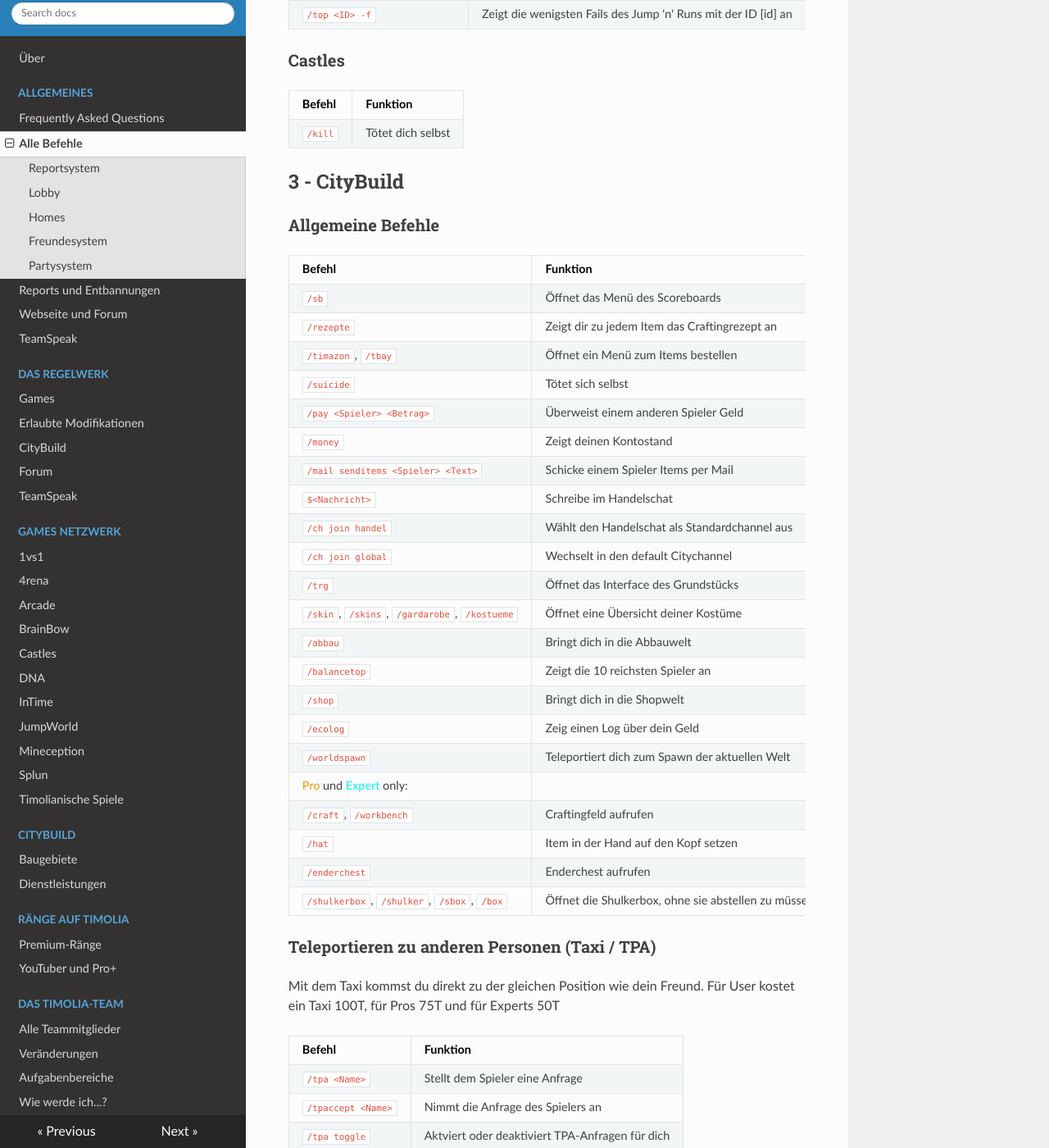
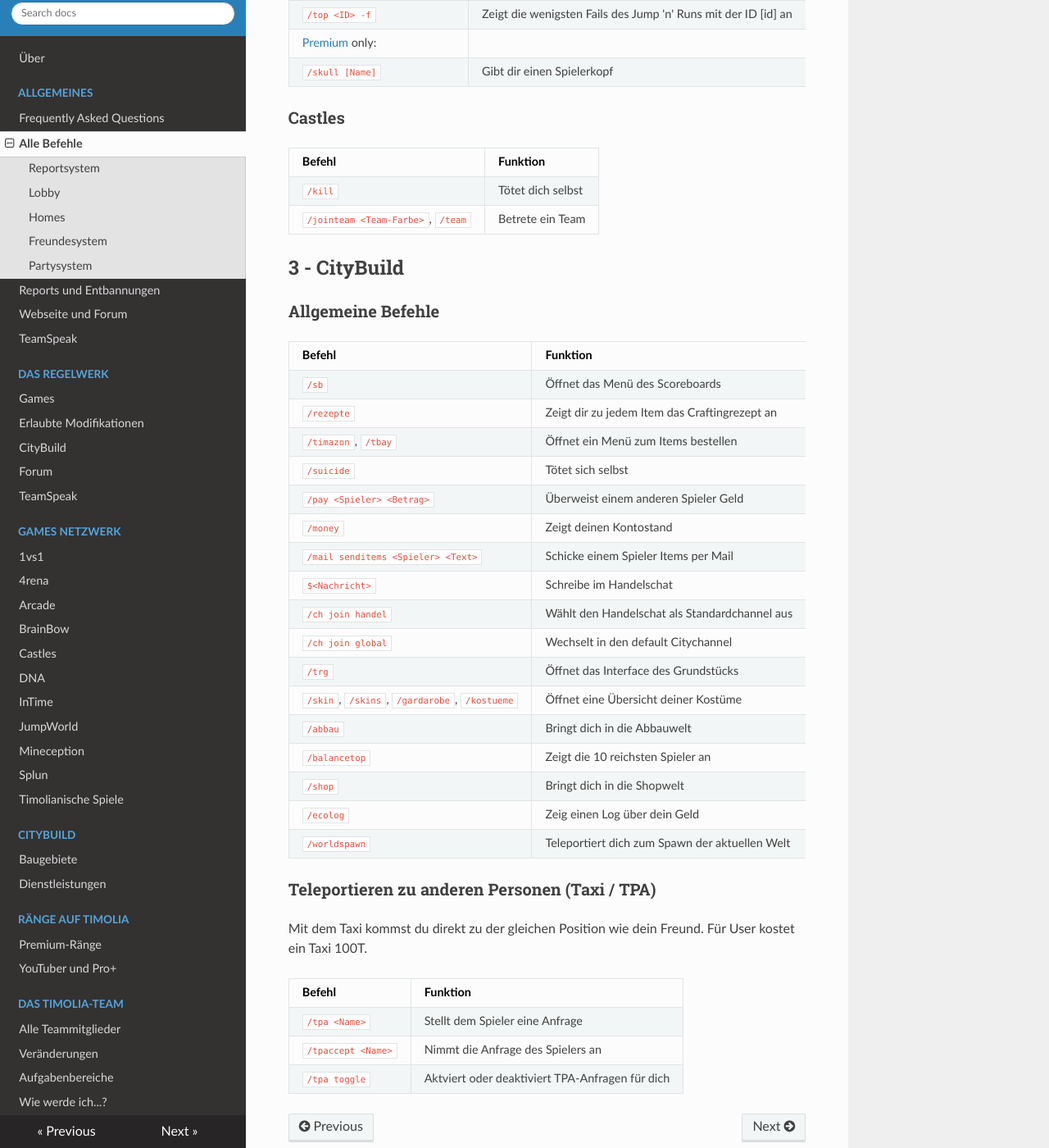
Before and after one commit to TimoliaDE/HowTo, an MkDocs documentation site: the page built from docs/commands.md, in a window 1280 px wide and 1400 px high, scrolled down 6089 px. Shown: the whole window at 82% size. Built offline with MkDocs 1.6.1, drawn with Linux system fonts in a browser that asks for light colours; nearby versions of some CDN libraries; old or Windows-style settings are respelled for this version of MkDocs; some of the changed text lies outside the part shown.

Commit message:
Update commands.md

```diff
--- a/docs/commands.md
+++ b/docs/commands.md
@@ -32,11 +32,11 @@ Diese Befehle sind global nutzbar und stehen dir jederzeit zur Verfügung.
 | `/tickets`                      | Öffnet eine Übersicht über deine Tickets |
 | `/teamspeak`, `/ts`             | Zeigt die TS-IP, ermöglicht die Verifizierung und lässt dich deine Identität verwalten |
 | `/jointeam <Team-Farbe>`, `/team` | Betrete ein Team in Castles, Brainbow und Mineception |
-| <span style="color:#F99500">Pro</span> und <span style="color:#00F9EC">Expert</span> only: | |
+[Premium](/ranks/premium/) only:
 | `/togglerank`, `/tr`            | Werde in allen Spielmodi als normaler Spieler angezeigt |
 | `/ptime <day/night/midnight/sunrise/noon/afternoon/sunset/reset/hh:mm>` | Zeit für sich selbst umstellen |
 | `/pweather <sun/rain/reset>`    | Wetter für sich selbst umstellen |
-| <span style="color:#4C0B5F">YouTuber</span> und <span style="color:#F99500">Pro+</span> only: | |
+| [<span style="color:#4C0B5F">YouTuber</span> und <span style="color:#55FF55">VIP</span>](/ranks/youtube/) only: | |
 | `/forcemap`                     | Erzwinge bei einem Spiel mit Voting-System eine bestimmte Map |
 | `/startgame [Sekunden]`         | Starte ein Spiel |
 | `/abortstart`                   | Brich den Start eines Spiels ab |
@@ -75,7 +75,7 @@ Diese Befehle sind global nutzbar und stehen dir jederzeit zur Verfügung.
 
 ### Freundesystem
 
-Anstatt `/friend` kann jeweils `/f` genutzt werden
+Anstatt `/friend` kann jeweils `/f` genutzt werden.
 
 | Befehl | Funktion |
 | ------ | -------- |
@@ -138,7 +138,7 @@ Anstatt `/friend` kann jeweils `/f` genutzt werden
 | `/liveinv <Spieler>`, `/liveinventory` | Zeigt das aktuelle Inventar eines Spielers |
 | `/rankinfo`, `/ranginfo`        | Zeigt Informationen zum aktuellen Rang |
 | `/settings`                     | Öffnet die Einstellungen |
-| <span style="color:#F99500">Pro</span> und <span style="color:#00F9EC">Expert</span> only: | |
+[Premium](/ranks/premium/) only:
 | `/hat`                          | Setzt das Item in deiner Hand als den Helm deines Kits |
 | `/create [Passwort]`, `/createtournament` | Erstellt ein Turnier (optional mit einem Passwort) |
 | `/modify`, `/modifytournament`  | Bearbeitet die Turniereinstellungen |
@@ -152,7 +152,7 @@ Anstatt `/friend` kann jeweils `/f` genutzt werden
 | `/rot`, `/rotation`             | Zeigt die Spielrotation |
 | `/last`                         | Zeigt die zuletzt gespielten Spiele |
 | `/join <Spieler>`               | Betrete ein öffentliches Turnier |
-| <span style="color:#F99500">Pro</span> und <span style="color:#00F9EC">Expert</span> only: | |
+[Premium](/ranks/premium/) only:
 | `/create`                       | Erstellt ein Turnier |
 | `/invite <Spieler>`             | Lädt einen Spieler in dein Turnier ein |
 
@@ -175,11 +175,14 @@ Anstatt `/friend` kann jeweils `/f` genutzt werden
 | `/join <Name>`                  | Betritt das Jump 'n' Run, auf dem sich [Spieler] gerade befindet |
 | `/top <ID>`                     | Zeigt die Top-Zeiten des Jump 'n' Runs mit der ID [id] an |
 | `/top <ID> -f`                  | Zeigt die wenigsten Fails des Jump 'n' Runs mit der ID [id] an |
+[Premium](/ranks/premium/) only:
+| `/skull [Name]`                 | Gibt dir einen Spielerkopf
 
 ### Castles
 | Befehl | Funktion |
 | ------ | -------- |
 | `/kill`                         | Tötet dich selbst |
+| `/jointeam <Team-Farbe>`, `/team` | Betrete ein Team |
 
 
 ## 3 - CityBuild
@@ -205,17 +208,11 @@ Anstatt `/friend` kann jeweils `/f` genutzt werden
 | `/shop`                         | Bringt dich in die Shopwelt |
 | `/ecolog`                       | Zeig einen Log über dein Geld |
 | `/worldspawn`                   | Teleportiert dich zum Spawn der aktuellen Welt |
-| <span style="color:#F99500">Pro</span> und <span style="color:#00F9EC">Expert</span> only: | |
-| `/craft`, `/workbench`          | Craftingfeld aufrufen |
-| `/hat`                          | Item in der Hand auf den Kopf setzen |
-| `/enderchest`                   | Enderchest aufrufen |
-| `/shulkerbox`, `/shulker`, `/sbox`, `/box` | Öffnet die Shulkerbox, ohne sie abstellen zu müssen |
-
 
 ### Teleportieren zu anderen Personen (Taxi / TPA)
 
 Mit dem Taxi kommst du direkt zu der gleichen Position wie dein Freund.
-Für User kostet ein Taxi 100T, für Pros 75T und für Experts 50T
+Für User kostet ein Taxi 100T.
 
 | Befehl | Funktion |
 | ------ | -------- |
```
